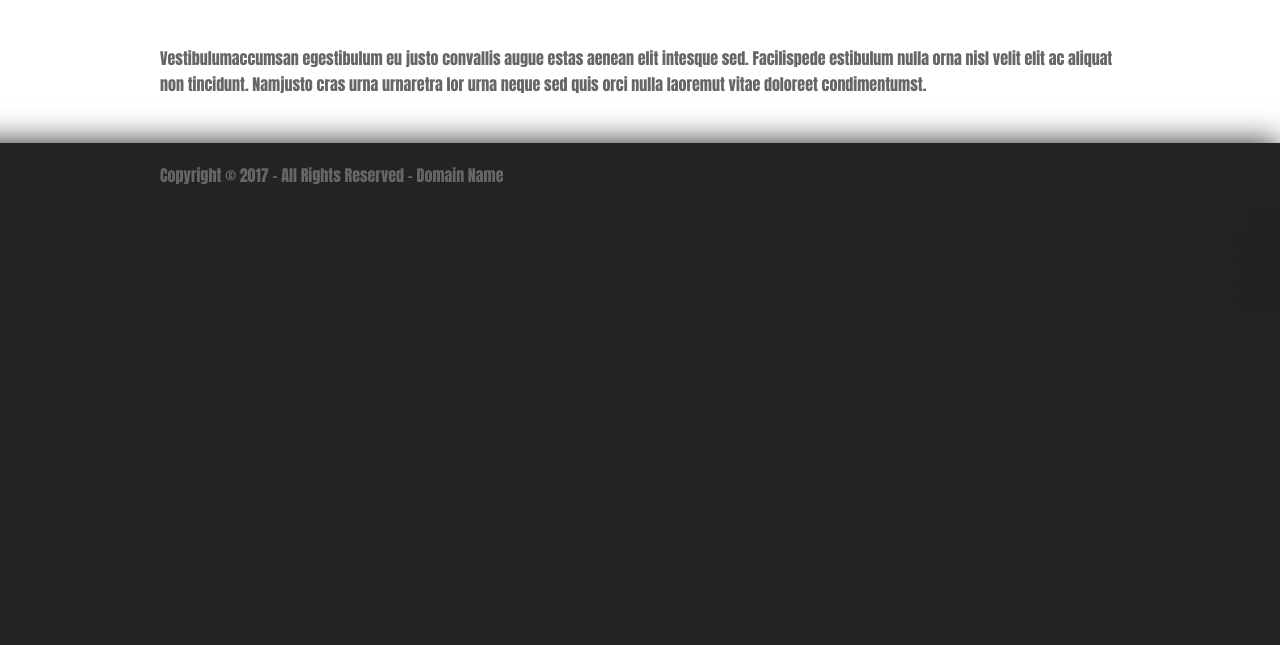
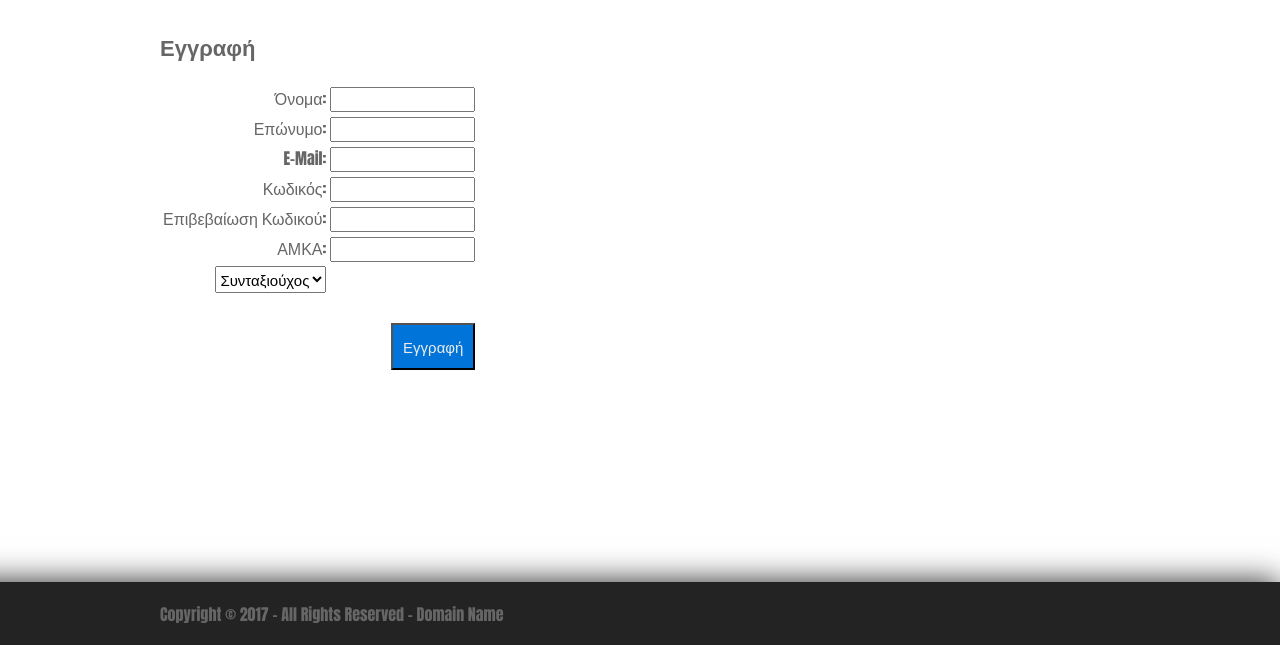
Before and after one commit to vsakkas/IKA-website, a PHP site: the page made by index/εγγραφή.html in a window 1280 px wide. Shown: the part 132-777 px from the top of the page. Run offline with PHP 8.4, Linux system fonts and the light colour scheme.

Commit message:
Sign in/Sign up pages.

```diff
--- a/index/εγγραφή.html
+++ b/index/εγγραφή.html
@@ -37,14 +37,75 @@
       </nav>
     </header>
   </div>
-  <!-- content -->
-  <div class="wrapper row2">
+ <!-- content -->
+ <div class="wrapper row2">
     <div id="container" class="clear">
+      <div class="title">Εγγραφή</div>
       <!-- content body -->
       <div id="homepage">
-        <p>Vestibulumaccumsan egestibulum eu justo convallis augue estas aenean elit intesque sed. Facilispede estibulum nulla
-          orna nisl velit elit ac aliquat non tincidunt. Namjusto cras urna urnaretra lor urna neque sed quis orci nulla
-          laoremut vitae doloreet condimentumst.</p>
+        <div class="container_form">
+          <form method="post" action="">
+            <table>
+              <tr>
+                <td align="right">Όνομα:</td>
+                <td align="left">
+                  <input type="text" name="first" />
+                </td>
+              </tr>
+              <tr>
+                  <td align="right">Επώνυμο:</td>
+                  <td align="left">
+                    <input type="text" name="first" />
+                  </td>
+                </tr>
+              <tr>
+                <td align="right">E-Mail:</td>
+                <td align="left">
+                  <input type="text" name="first" />
+                </td>
+              </tr>
+              <tr>
+                <td align="right">Κωδικός:</td>
+                <td align="left">
+                  <input type="text" name="last" />
+                </td>
+              </tr>
+              <tr>
+                  <td align="right">Επιβεβαίωση Κωδικού:</td>
+                  <td align="left">
+                    <input type="text" name="first" />
+                  </td>
+                </tr>
+                <tr>
+                    <td align="right">ΑΜΚΑ:</td>
+                    <td align="left">
+                      <input type="text" name="first" />
+                    </td>
+                  </tr>
+                  <tr>
+                      <td align="right">
+                  <select type="text">
+                      <option value="0">Συνταξιούχος</option>
+                      <option value="1">Εργοδότης</option>
+                      <option value="2">Εργαζόμενος</option>
+                      <option value="3">ΑΜΕΑ</option>
+                    </select>
+                    </td>
+                  </tr>
+              <tr>
+                  <td align="left"></td>
+                <td align="right"><br><input type="submit" name="submit" value="Εγγραφή"></td>
+              </tr>
+            </table>
+          </form>
+        </div>
+        <br>
+        <br>
+        <br>
+        <br>
+        <br>
+        <br>
+        <br>
       </div>
     </div>
   </div>
--- a/index/σύνδεση.html
+++ b/index/σύνδεση.html
@@ -59,12 +59,12 @@
                 </td>
               </tr>
               <tr>
-                <td align="right"><input type="submit" name="submit" value="Σύνδεση"></td>
+                  <td align="left"></td>
+                <td align="right"><br><input type="submit" name="submit" value="Σύνδεση"></td>
               </tr>
             </table>
           </form>
         </div>
-        <br>
         <br>
         <br>
         <br>
--- a/styles/layout.css
+++ b/styles/layout.css
@@ -147,3 +147,8 @@ input, textarea, select{font-size:13px; font-family:Impact, Charcoal, sans-serif
 .top-right a:hover{color:#FF851B; background-color: transparent;}
 
 .title{font-size:22px; font-weight:bold; padding:0 0 20px 0}
+
+input[type="text"]{font-size:13px;}
+input[type="submit"] {font-size:15px; color:#ECECEC; padding: 10px; background-color:#0074D9;}
+
+select[type="text"]{font-size:15px;}
```
